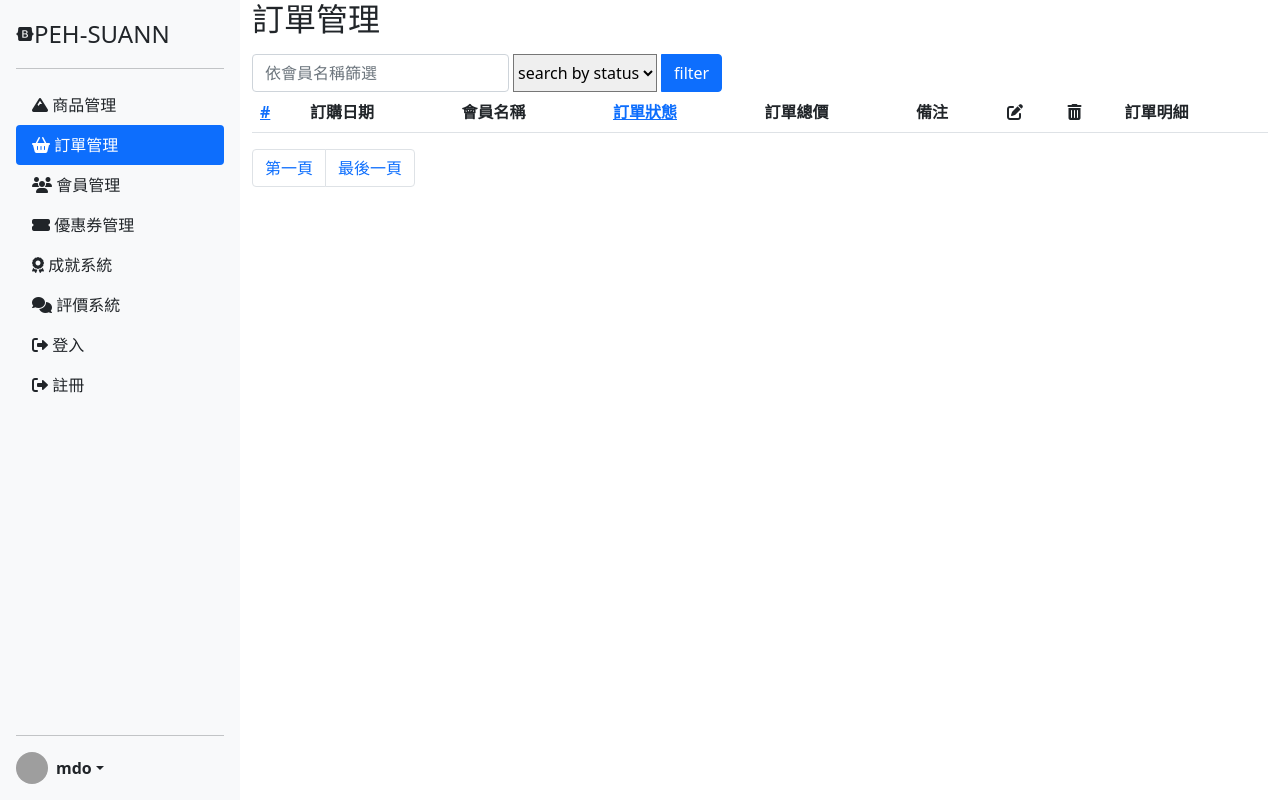
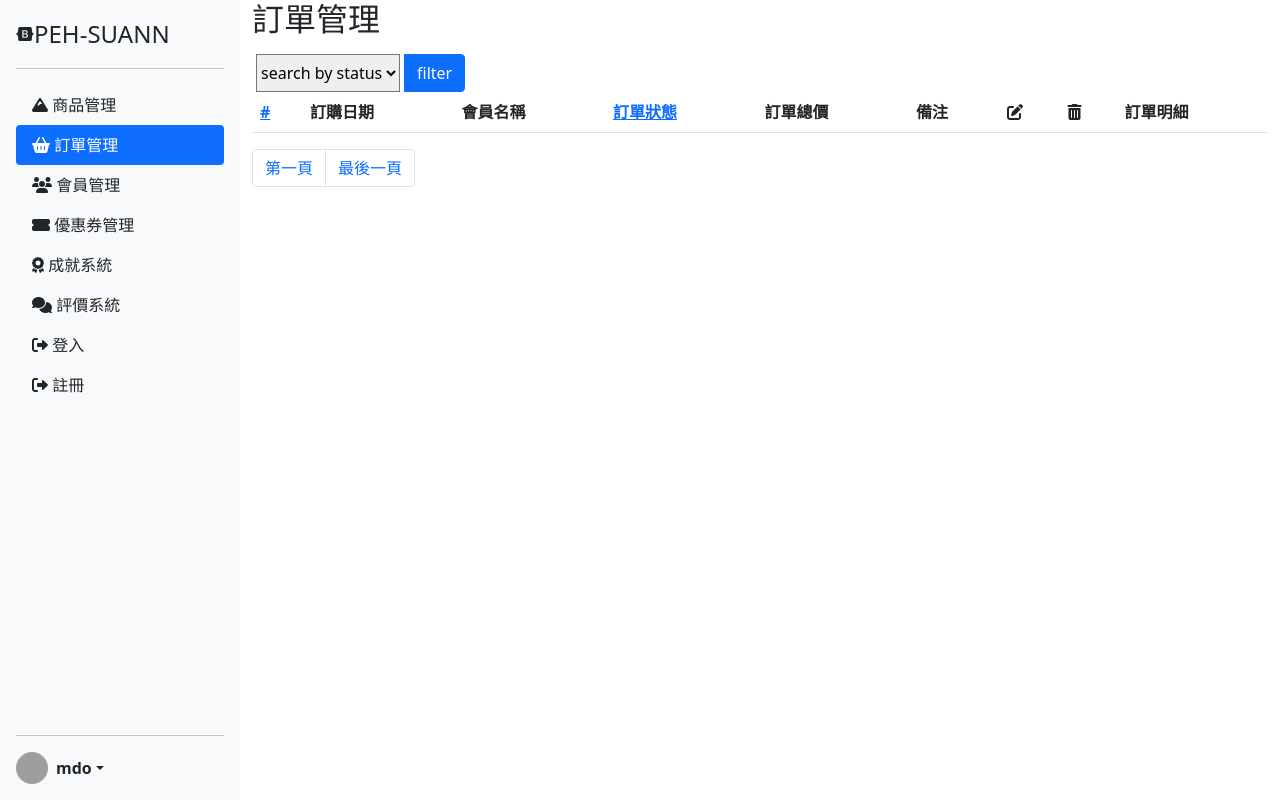
Before and after one commit to peh-suann/midterm_, a PHP site: page /order.php in a window 1280 px wide. Run offline with PHP 8.4, Linux system fonts and the light colour scheme; data that the repository does not hold is empty; grey boxes are pictures that could not be loaded.

Commit message:
Update order.php

```diff
--- a/order.php
+++ b/order.php
@@ -64,10 +64,7 @@ if ($total_rows > 0) {
     <div class="row mt-3">
         <div class="col">
             <form class="input-group" method="get">
-                <div class="form-outline">
-                    <input type="search" id="member_filter" name="member_filter" class="form-control" placeholder="依會員名稱篩選" />
-                </div>
-                <select class="ms-1" name="status_filter" id="status_filter" placeholder="依狀態篩選">
+                <select class="ms-1" name="status_filter" id="status_filter" placeholder="依狀態篩選" >
                     <option value="">search by status</option>
                     <?php foreach ($order_status_rows as $o_s_r) : ?>
                         <option value="<?= $o_s_r['sid'] ?>"><?= $o_s_r['status'] ?></option>
@@ -83,22 +80,9 @@ if ($total_rows > 0) {
     <?php
     // 判斷是否有篩選
     $isSelect = false;
-    // $member_filter = '';
-    // $status_filter = intval('');
-    // (isset($_GET['member_filter']) && isset($_GET['member_filter'])>0) ||
     if ((isset($_GET['status_filter']))) {
         $isSelect = true;
     }
-
-    // if(isset($_GET['member_filter'])){
-    //     $member_filter = intval($_GET['member_filter']);
-    //     $isSelect = true;
-    // }
-    // if(isset($_GET['status_filter'])){
-    //     $status_filter = intval($_GET['status_filter']);
-    //     $isSelect = true;
-    // }
-
     if ($isSelect) {
         $perPage = 10; // 每一頁最多有幾筆
         $page = isset($_GET['page']) ? intval($_GET['page']) : 1;
```
